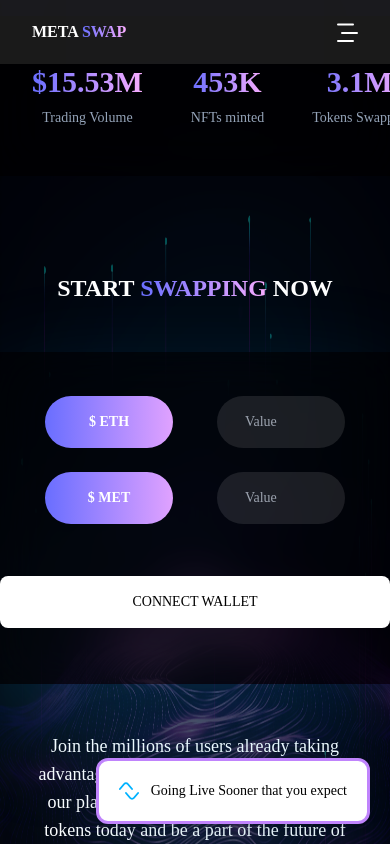
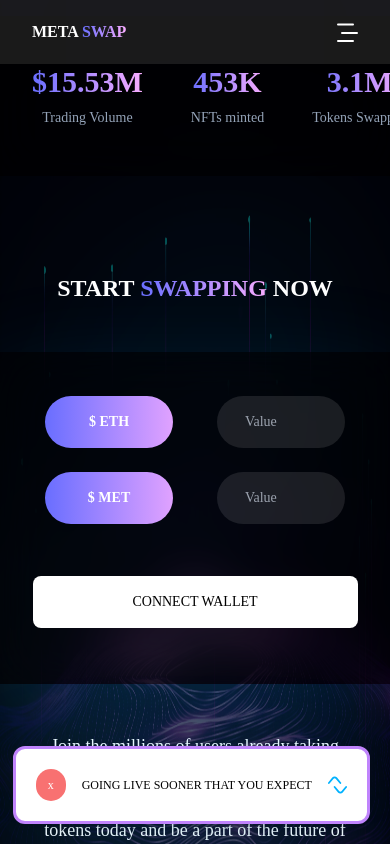
Before and after one commit to devignx/metaswap, a React (Create React App) app: page /swap in a window 390 px wide. Both pictures are taken after a click on the button "$ ETH". Shown: the part 422-1266 px from the top of the page. Built offline with nearby package versions, Linux system fonts and the light colour scheme; the HTML template or start-up script is replaced by a standard one.

Commit message:
minor changes

```diff
--- a/src/components/Pop.js
+++ /dev/null
@@ -1,28 +0,0 @@
-import swit from '../assets/btns/switch.svg'
-import { useState } from 'react';
-
-const Pop = () =>{
-    const [popup,setPop] = useState(false);
-
-    const handleClickOpen = () => {
-        setPop(!popup);
-    }
-    const closePopup = () => {
-        setPop(!popup);
-    }
-
-    return(
-        <div>
-            <div>
-                { popup?
-                    <div className="fixed text-sm md:text-xl bottom-5 flex gap-3 right-5 border-[3px] toppp drop-shadow-lg shad border-purple-400 bg-white rounded-xl p-5">
-                        <img className='w-[1.2rem]' src={swit} />
-                        <p>Going Live Sooner that you expect</p>
-                    </div>
-                :""}
-            </div>
-        </div>
-    )
-}
-
-export default Pop;
--- a/src/index.css
+++ b/src/index.css
@@ -79,7 +79,10 @@ body{
 
 }
 
-.grad:hover { --x: 100%; }
+.grad:hover {
+  --x: 100%;
+  filter: hue-rotate(-300deg);
+}
 
 
 .gradtxt{
@@ -89,6 +92,11 @@ body{
   background-clip: text;
 }
 
+.gradtxt:hover{
+  filter: hue-rotate(-300deg);
+  transition-duration: 0.3s;
+}
+
 .shad{
   box-shadow: 0px 39px 113px rgba(0, 179, 255, 0.184);
 }
--- a/src/pages/Swap.js
+++ b/src/pages/Swap.js
@@ -1,5 +1,4 @@
 import { motion } from "framer-motion"
-import Pop from "../components/Pop"
 import { useState } from 'react';
 
 import bgpc from '../assets/land-bg.webp'
@@ -23,9 +22,10 @@ const Swap = () =>{
             <div>
             <div>
                 { popup?
-                    <div className="fixed text-sm md:text-xl bottom-5 flex gap-3 right-5 border-[3px] toppp drop-shadow-lg shad border-purple-400 bg-white rounded-xl p-5">
+                    <div className="fixed justify-center items-center text-xs md:text-lg bottom-5 flex gap-4 uppercase right-5 border-[3px] toppp drop-shadow-lg shad border-purple-400 bg-white rounded-xl p-5">
+                        <button onClick={closePopup} className="p-3 py-2 md:py-1 rounded-full bg-red-400 text-white">x</button>
+                        <p>Going Live Sooner that you expect</p>
                         <img className='w-[1.2rem]' src={swit} />
-                        <p>Going Live Sooner that you expect</p>
                     </div>
                 :""}
             </div>
@@ -37,7 +37,7 @@ const Swap = () =>{
                 <Link to = '/'><h1 className='font-bold text-white w-full md:text-xl'>META  <span className='gradtxt'>SWAP</span></h1></Link>
                 <div className='flex flex-row-reverse'>
                     <button onClick={handleClickOpen}  className='w-fit py-2 rounded-lg px-4 pc uppercase text-sm text-white font-medium grad shrink-0'>Connect Wallet</button>
-                    <button><img className='mob' src={nav} alt="" /></button>
+                    <button  onClick={handleClickOpen} ><img className='mob' src={nav} alt="" /></button>
                 </div>
             </div>
 
@@ -119,7 +119,7 @@ const Swap = () =>{
                     <Link><img className='mx-4 pc w-[1.2rem]' src={swit} alt="" /></Link>
                 </div>
 
-                <button className='w-full relative md:w-auto py-4 my-6 uppercase font-medium mt-10 rounded-lg px-4 bg-white '>Connect Wallet</button>
+                <button  onClick={handleClickOpen}  className='w-10/12 m-auto relative md:w-full py-4 my-6 uppercase font-medium mt-10 rounded-lg px-4 bg-white '>Connect Wallet</button>
             </section>
 
             <p  className='text-lg text-white text-center m-auto mt-12 w-10/12 md:w-3/5'>Join the millions of users already taking advantage of the power and convenience of our platform. Start swapping your crypto tokens today and be a part of the future of digital currency exchange!</p>
```
